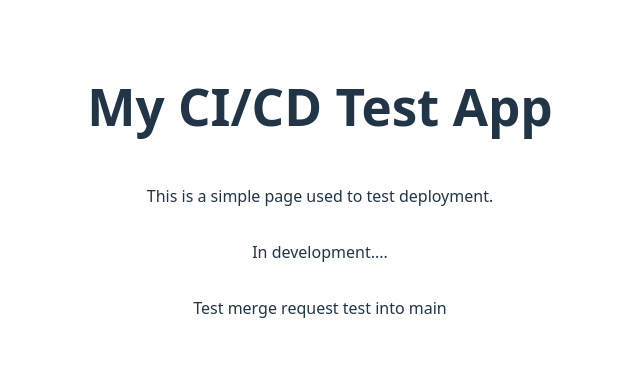
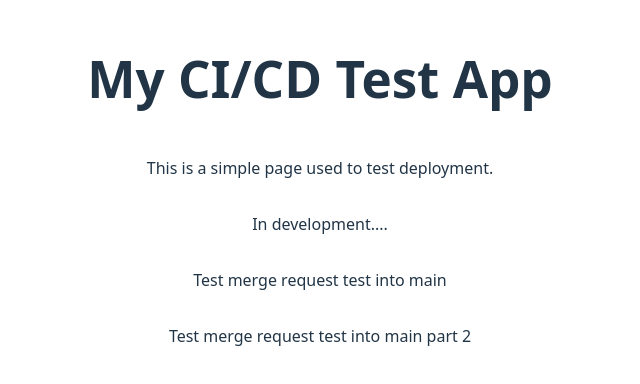
Before and after one commit to MatejKrivec/CI_CD_Project, a React (Vite) app in the folder ci-cd-project/: page / in a window 1280 px wide. Shown: the part 210-594 px from the top of the page, without its empty margins (320-960 px from the left). Built offline with nearby package versions, Linux system fonts and the light colour scheme.

Commit message:
Test merge request test into main part 2

```diff
--- a/ci-cd-project/src/App.tsx
+++ b/ci-cd-project/src/App.tsx
@@ -7,6 +7,7 @@ function App() {
       <p>This is a simple page used to test deployment.</p>
       <p>In development....</p>
       <p>Test merge request test into main</p>
+      <p>Test merge request test into main part 2</p>
     </div>
   )
 }
```
